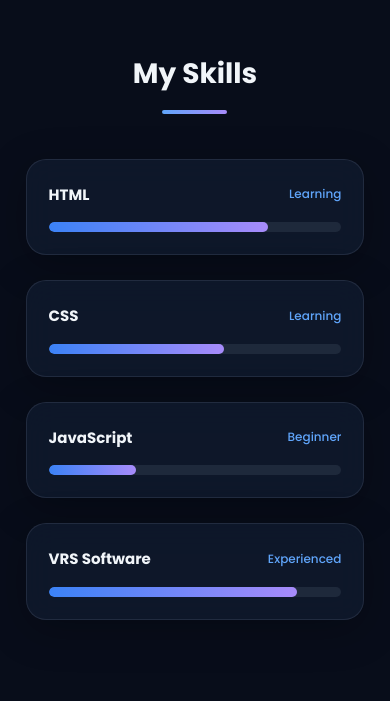
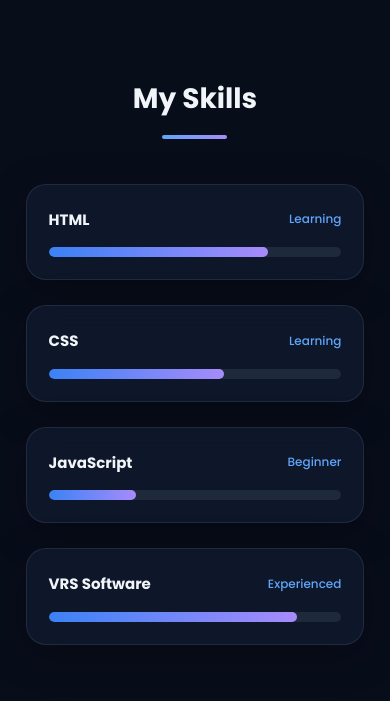
Before and after one commit to Himansh11296/my-website, a plain HTML site: page index.html in a window 390 px wide. Shown: the part 1704-2405 px from the top of the page. Drawn offline with nearby package versions, Linux system fonts and the light colour scheme.

Commit message:
Restore premium portfolio design styles

```diff
--- a/style.css
+++ b/style.css
@@ -230,7 +230,8 @@ header {
 }
 
 #skills {
-    padding-top: 20px;
+    padding-top: 45px;
+    scroll-margin-top: 85px;
 }
 
 .section-title {
@@ -518,11 +519,19 @@ footer {
         scroll-margin-top: 85px;
     }
 
-   #skills,
+    #skills {
+        padding-top: 45px;
+        scroll-margin-top: 85px;
+    }
+
     #experience,
     #projects,
     #contact {
         scroll-margin-top: 85px;
+    }
+
+    #projects .section-title {
+        margin-bottom: 30px;
     }
 
     .profile-photo {
@@ -536,7 +545,6 @@ footer {
 
     .section {
         width: 92%;
-        /* Reduced mobile section spacing */
         padding: 42px 10px;
     }
 
@@ -559,8 +567,8 @@ footer {
     .skill h3 {
         font-size: 15px;
     }
+
 }
-
 /* Reduced Motion Accessibility */
 
 @media (prefers-reduced-motion: reduce) {
```
Lines whose indentation alone changed are shown as unchanged.
